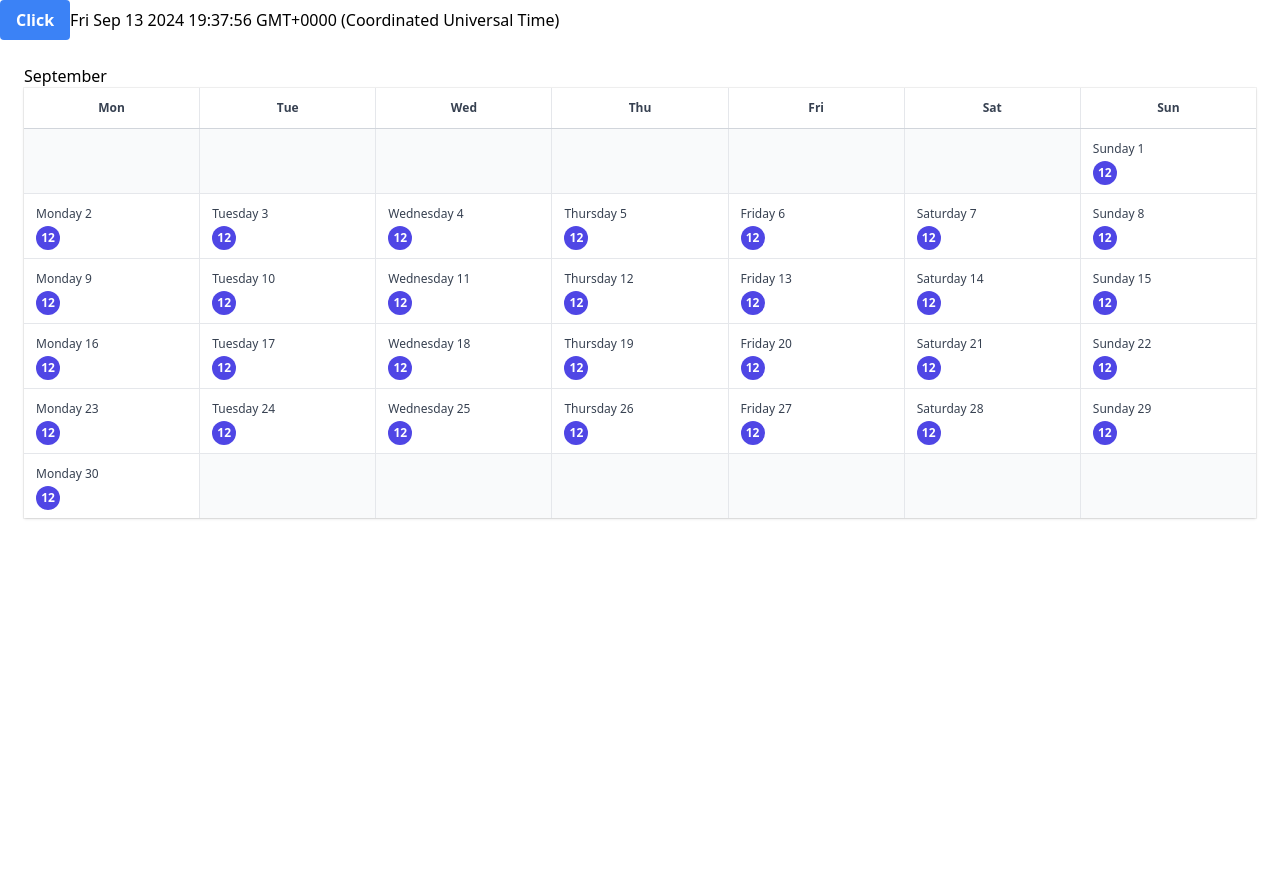
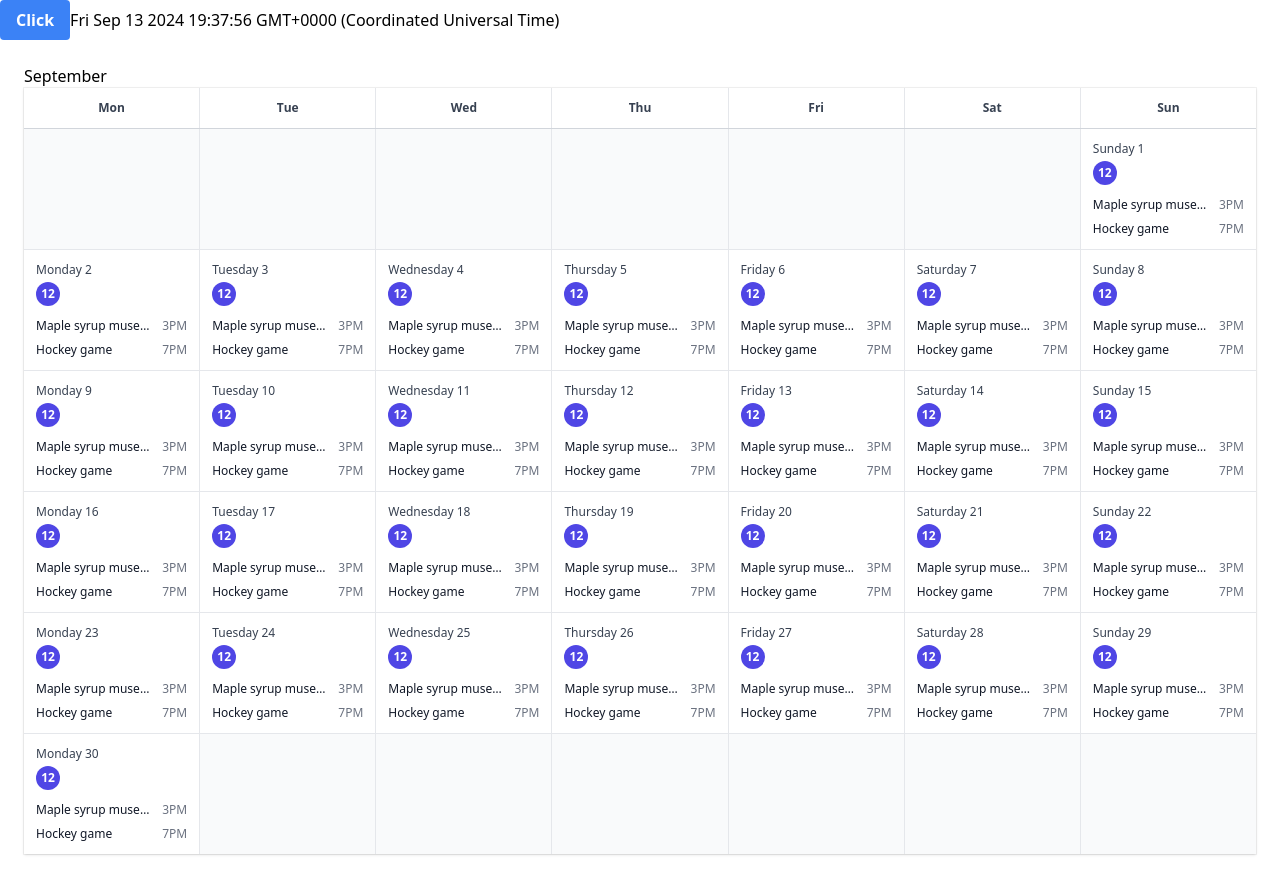
Before and after one commit to emPeeGee/sync-my-time, an Angular app: page / in a window 1280 px wide. Before the commit the page ends 800 px from the top, so only its background shows below. Built offline with nearby package versions, Linux system fonts and the light colour scheme.

Commit message:
✨ feat: create styles for day events

```diff
--- a/src/app/shared/components/calendar/calendar.component.html
+++ b/src/app/shared/components/calendar/calendar.component.html
@@ -27,6 +27,34 @@
                 >12</time
               >
 
+              <ol class="mt-2">
+                <li>
+                  <a href="#" class="group flex">
+                    <p
+                      class="flex-auto truncate font-medium text-gray-900 group-hover:text-indigo-600">
+                      Maple syrup museum
+                    </p>
+                    <time
+                      datetime="2022-01-22T15:00"
+                      class="ml-3 hidden flex-none text-gray-500 group-hover:text-indigo-600 xl:block"
+                      >3PM</time
+                    >
+                  </a>
+                </li>
+                <li>
+                  <a href="#" class="group flex">
+                    <p
+                      class="flex-auto truncate font-medium text-gray-900 group-hover:text-indigo-600">
+                      Hockey game
+                    </p>
+                    <time
+                      datetime="2022-01-22T19:00"
+                      class="ml-3 hidden flex-none text-gray-500 group-hover:text-indigo-600 xl:block"
+                      >7PM</time
+                    >
+                  </a>
+                </li>
+              </ol>
             </div>
           } @else {
             <div class="relative bg-gray-50 px-3 py-2 text-gray-500">
```
